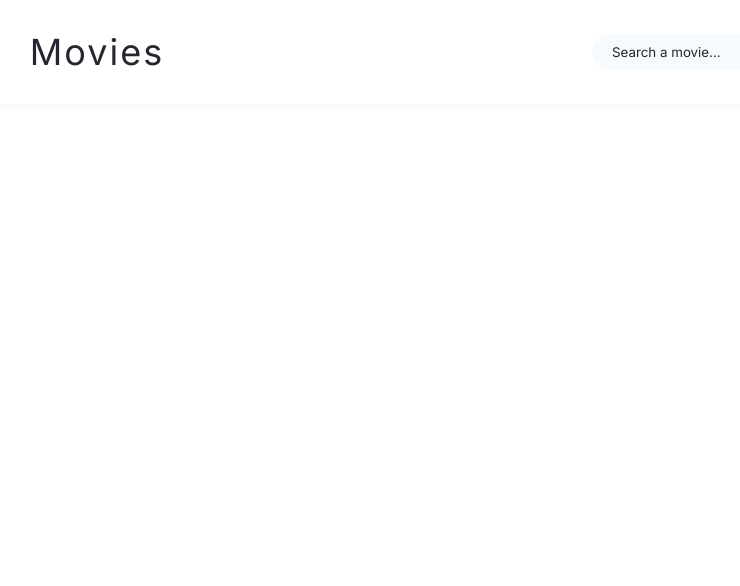
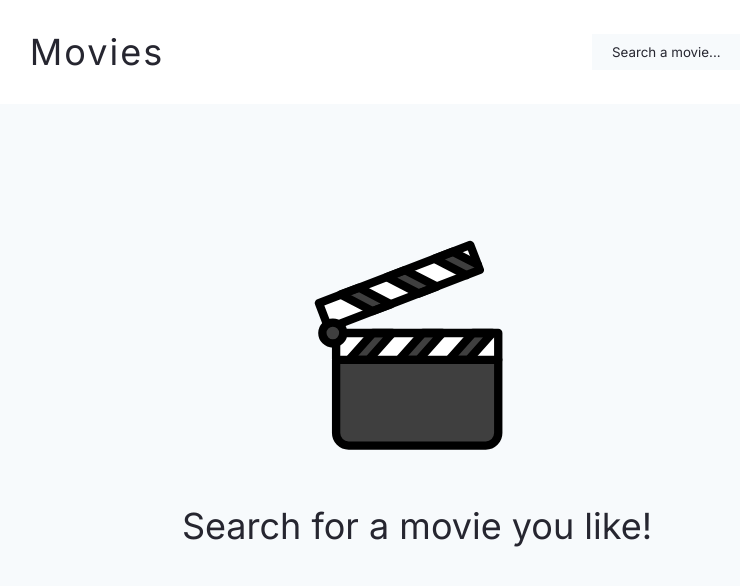
Before and after one commit to petros-chantz/movie-assignment, a React (Create React App) app: page / in a window 1280 px wide. Shown: the top 586 px of the page, without its empty margins (223-963 px from the left). Built offline with nearby package versions, Linux system fonts and the light colour scheme; no server answers.

Commit message:
global background bg-primary

```diff
--- a/src/App.css
+++ b/src/App.css
@@ -11,4 +11,5 @@
   margin: 0;
   padding: 0;
   font-family: "Inter", sans-serif;
+  background-color: var(--bg-primary);
 }
--- a/src/App.js
+++ b/src/App.js
@@ -1,5 +1,7 @@
 import React, { useState } from "react";
+import styled from "styled-components";
 import "./App.css";
+import Hero from "./hero/Hero";
 import Navbar from "./navbar/Navbar";
 
 export default function App() {
@@ -7,7 +9,7 @@ export default function App() {
   const [term, setTerm] = useState("");
   const [movies, setMovies] = useState({});
   const [numResults, setNumResults] = useState(0);
-  const [termExists, setTermExists] = useState({});
+  const [termExists, setTermExists] = useState(true);
 
   const API_KEY = process.env.REACT_APP_API_KEY;
   const url = `https://www.omdbapi.com/`;
@@ -25,7 +27,7 @@ export default function App() {
         console.log(data);
         setMovies(data.Search);
         setNumResults(data.totalResults);
-        setTermExists(data.Response[0]);
+        setTermExists(data.Response);
         console.log(termExists);
       })
       .catch((error) => {
@@ -33,11 +35,21 @@ export default function App() {
         console.log(error);
       });
   }
+
   return (
-    <Navbar
-      onFormSubmit={onFormSubmit}
-      onInputChange={onInputChange}
-      term={term}
-    />
+    <>
+      <Navbar
+        onFormSubmit={onFormSubmit}
+        onInputChange={onInputChange}
+        term={term}
+      />
+      <Hero
+        term={term}
+        numResults={numResults}
+        termExists={termExists}
+        movies={movies}
+        isloading={isloading}
+      />
+    </>
   );
 }
--- a/src/navbar/NavbarStyling.js
+++ b/src/navbar/NavbarStyling.js
@@ -16,7 +16,7 @@ export const NavbarWrapper = styled.nav`
 
 export const LogoContainer = styled.div`
   padding: 30px;
-
+  background-color: var(--bg-navbar);
   @media screen and (max-width: 425px) {
     padding: 10px;
   }
@@ -27,6 +27,7 @@ export const LogoText = styled.p`
   font-weight: 400;
   letter-spacing: 2px;
   color: var(--text-primary);
+  background-color: var(--bg-navbar);
 
   @media screen and (max-width: 425px) {
     font-size: 1.6rem;
@@ -35,6 +36,7 @@ export const LogoText = styled.p`
 
 export const FormContainer = styled.div`
   padding: 30px;
+  background-color: var(--bg-navbar);
 
   @media screen and (max-width: 425px) {
     padding: 10px;
@@ -44,7 +46,6 @@ export const FormContainer = styled.div`
 export const SearchBar = styled.input`
   background-color: var(--bg-primary);
   border: none;
-  border-radius: 40px;
   padding: 10px 20px;
   width: 250px;
   outline: none;
```
